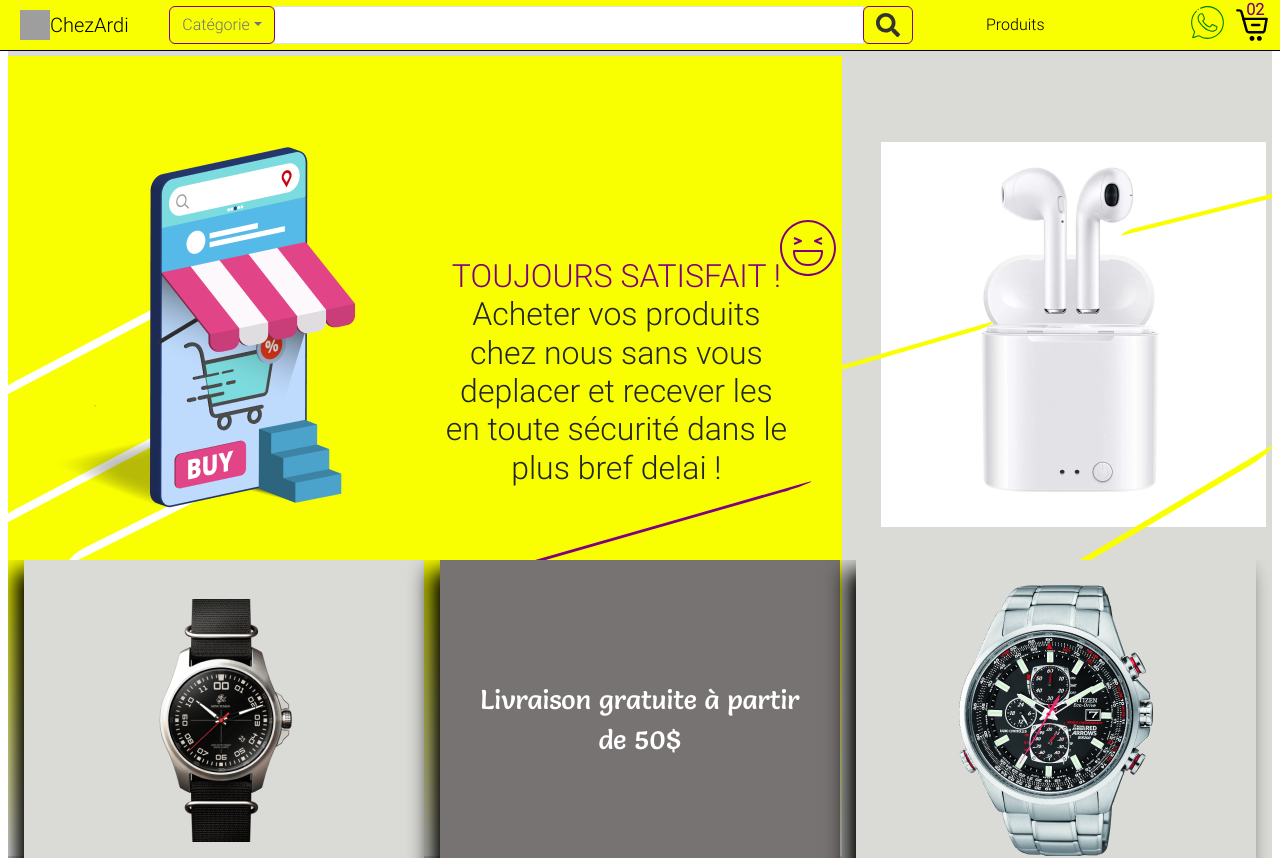
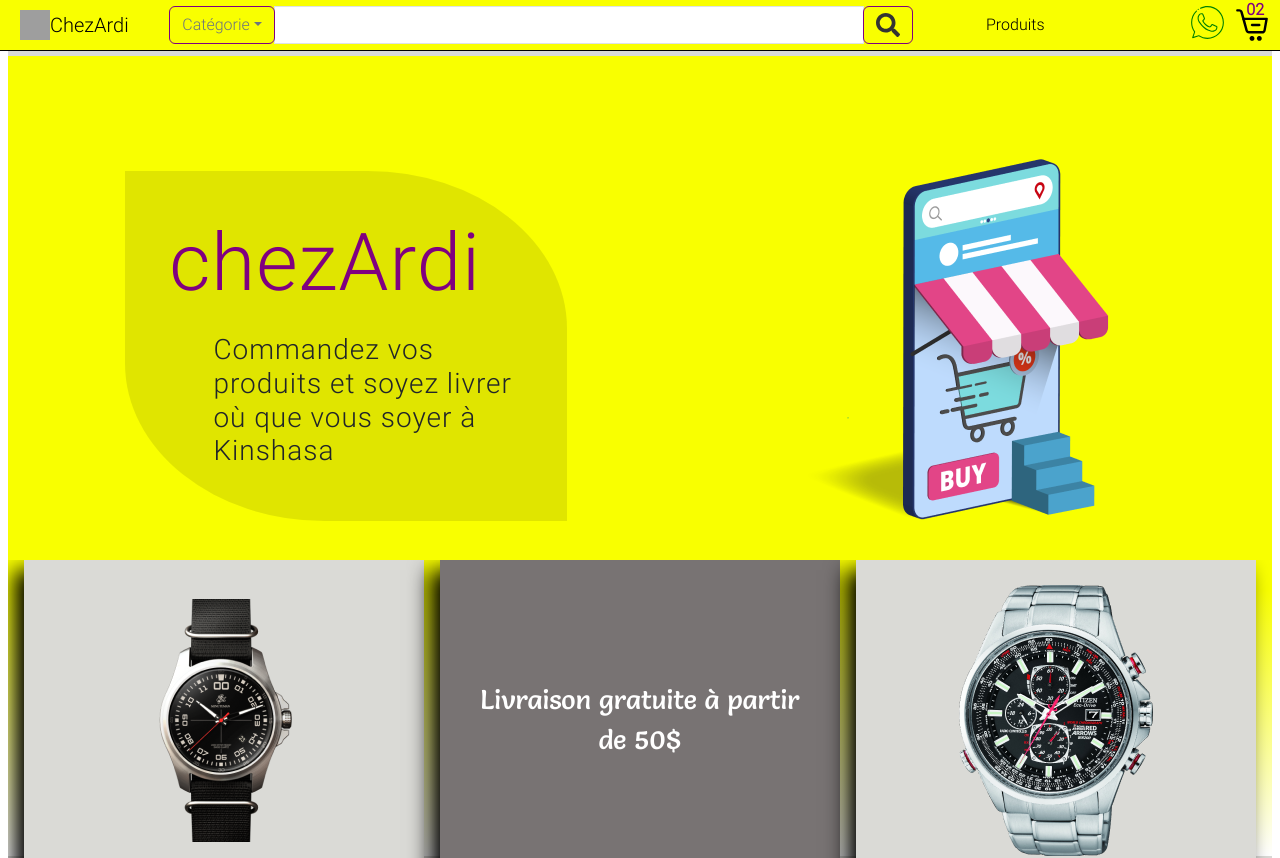
Before and after one commit to magentaCardozo/reactdeploy4, a React (Vite) app: page / in a window 1280 px wide. Shown: the top 858 px of the page. Built offline with nearby package versions, Linux system fonts and the light colour scheme; grey boxes are pictures that could not be loaded.

Commit message:
add: deploy8

```diff
--- a/src/components/section-1-homeScreen/Section1.jsx
+++ b/src/components/section-1-homeScreen/Section1.jsx
@@ -31,7 +31,7 @@
     useEffect(()=>{
       const interval=setInterval(()=>{
         nextSlide();
-      },2000)
+      },5000)
       return()=>{
         clearInterval(interval)
 
```
